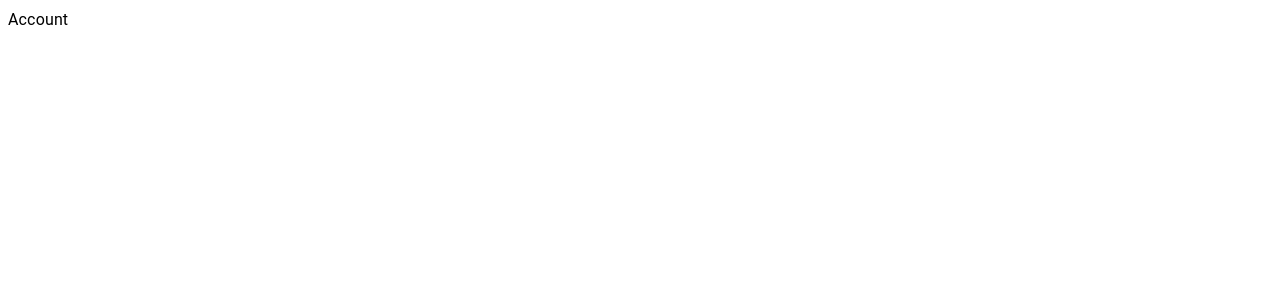
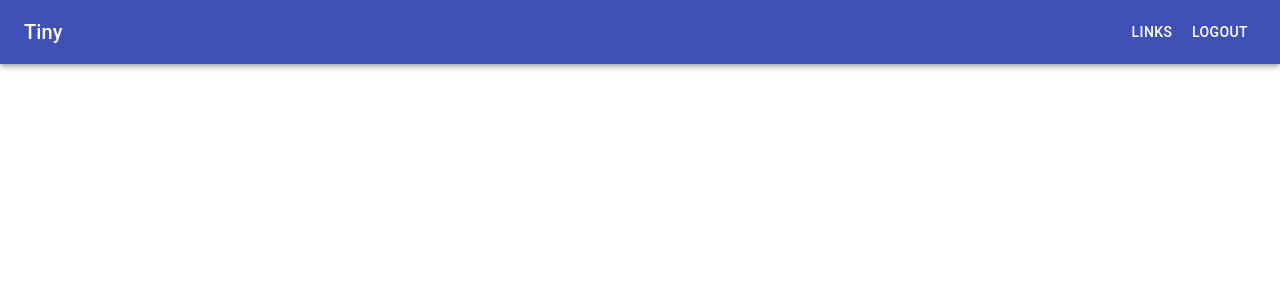
Before and after one commit to NaderNasr/tinyURL, a React (Create React App) app: page /account in a window 1280 px wide. Shown: the top 300 px of the page. Built offline with nearby package versions, Linux system fonts and the light colour scheme.

Commit message:
created the account toolbar

```diff
--- a/src/components/Account/Account.js
+++ b/src/components/Account/Account.js
@@ -1,9 +1,19 @@
 import React from 'react'
-import { Typography } from "@material-ui/core"
+import { Typography, AppBar, Toolbar, Button, Box } from "@material-ui/core"
 
 const Account = () => {
   return (
-    <Typography>Account</Typography>
+    <>
+      <AppBar>
+        <Toolbar>
+          <Typography variant='h6'>Tiny</Typography>
+          <Box ml='auto'>
+            <Button color='inherit'>Links</Button>
+            <Button color='inherit'>Logout</Button>
+          </Box>
+        </Toolbar>
+      </AppBar>
+    </>
   )
 }
 
```
